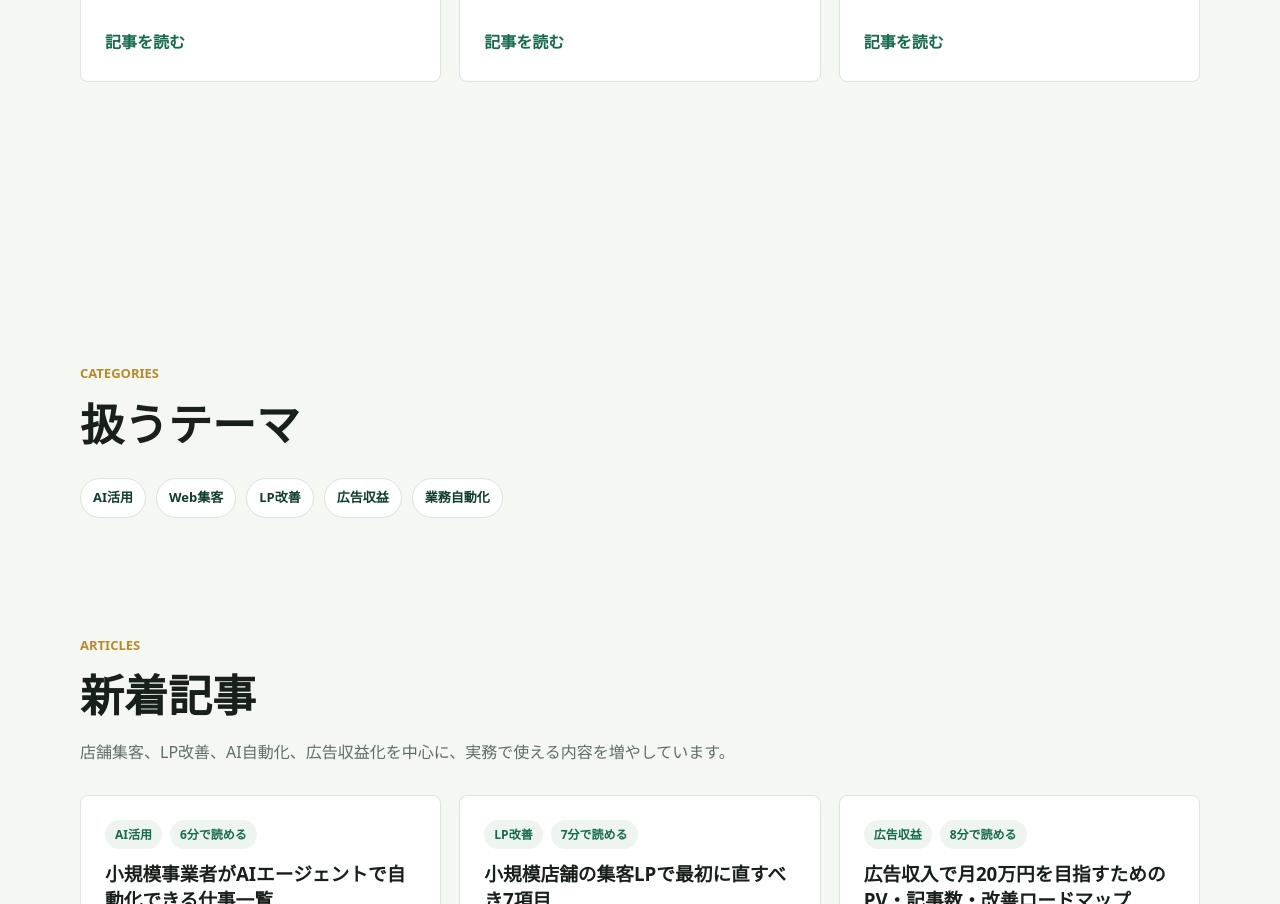
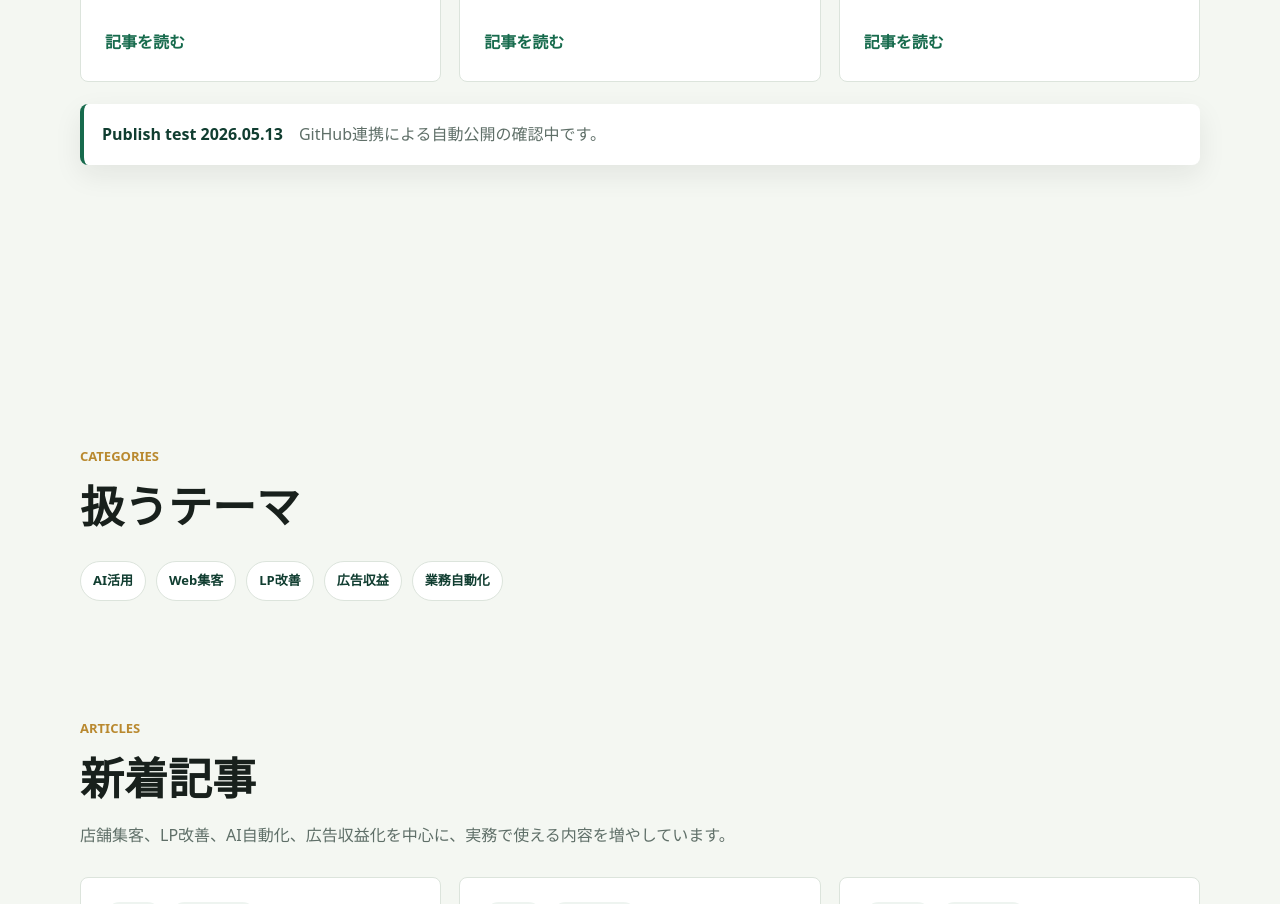
Before and after one commit to noesis0929-sys/aibiz-note, a plain HTML site: page ad-revenue-codex-system/public/index.html in a window 1280 px wide. Shown: the part 1232-2136 px from the top of the page. Drawn offline with Linux system fonts and the light colour scheme.

Commit message:
Update AI Biz Note site

```diff
--- a/ad-revenue-codex-system/public/index.html
+++ b/ad-revenue-codex-system/public/index.html
@@ -84,6 +84,10 @@
     <p>広告収入で月20万円を目指すために必要なPV、記事数、改善サイクルを現実的に整理します。</p>
     <a class="text-link" href="./posts/adsense-roadmap-200k.html">記事を読む</a>
   </article>
+        </div>
+        <div class="update-note" aria-label="更新確認">
+          <strong>Publish test 2026.05.13</strong>
+          <span>GitHub連携による自動公開の確認中です。</span>
         </div>
       </section>
 
--- a/ad-revenue-codex-system/public/style.css
+++ b/ad-revenue-codex-system/public/style.css
@@ -213,6 +213,27 @@ code {
   grid-template-columns: repeat(3, 1fr);
 }
 
+.update-note {
+  display: flex;
+  flex-wrap: wrap;
+  align-items: center;
+  gap: 10px 16px;
+  margin-top: 22px;
+  border-left: 4px solid var(--green);
+  border-radius: 8px;
+  padding: 16px 18px;
+  background: #ffffff;
+  box-shadow: 0 10px 28px rgba(20, 31, 26, 0.08);
+}
+
+.update-note strong {
+  color: var(--green-dark);
+}
+
+.update-note span {
+  color: var(--sub);
+}
+
 .article-card {
   display: flex;
   min-height: 300px;
--- a/ad-revenue-codex-system/scripts/build-site.mjs
+++ b/ad-revenue-codex-system/scripts/build-site.mjs
@@ -135,6 +135,10 @@ function renderHome(data) {
         </div>
         <div class="article-grid featured-grid">
           ${latest}
+        </div>
+        <div class="update-note" aria-label="更新確認">
+          <strong>Publish test 2026.05.13</strong>
+          <span>GitHub連携による自動公開の確認中です。</span>
         </div>
       </section>
 
```
